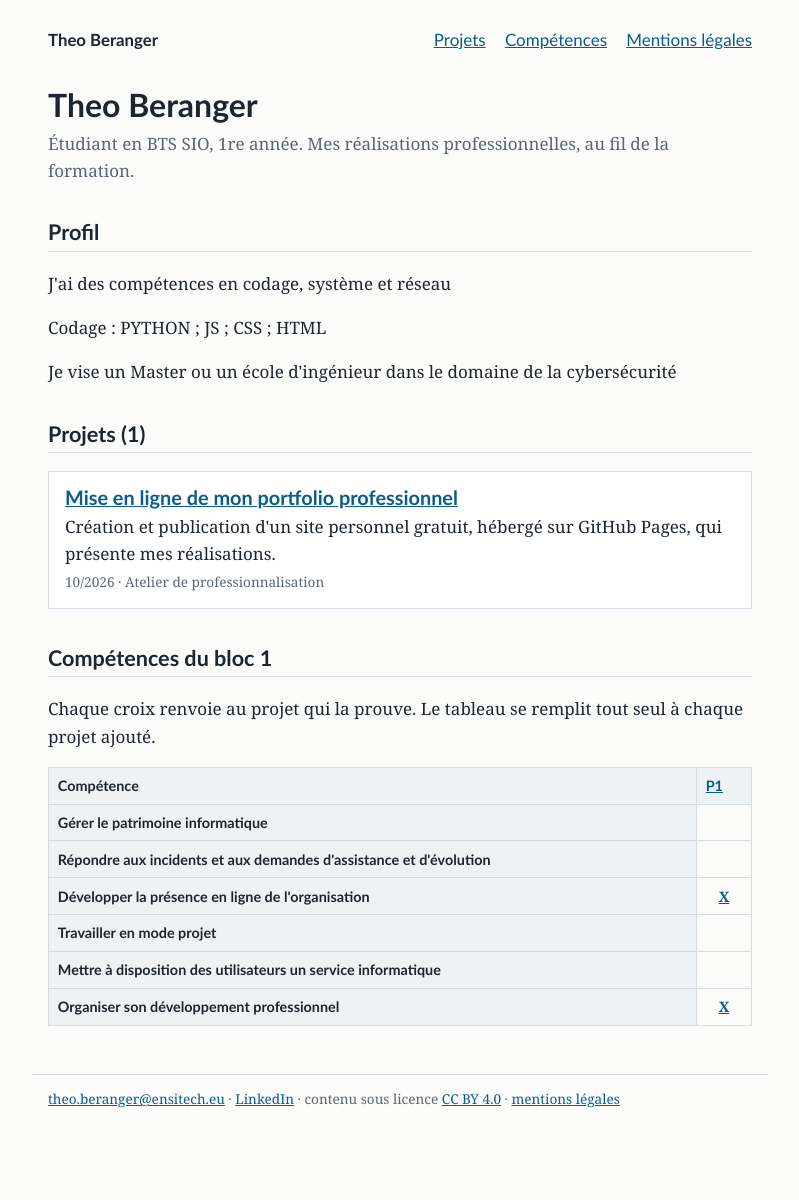
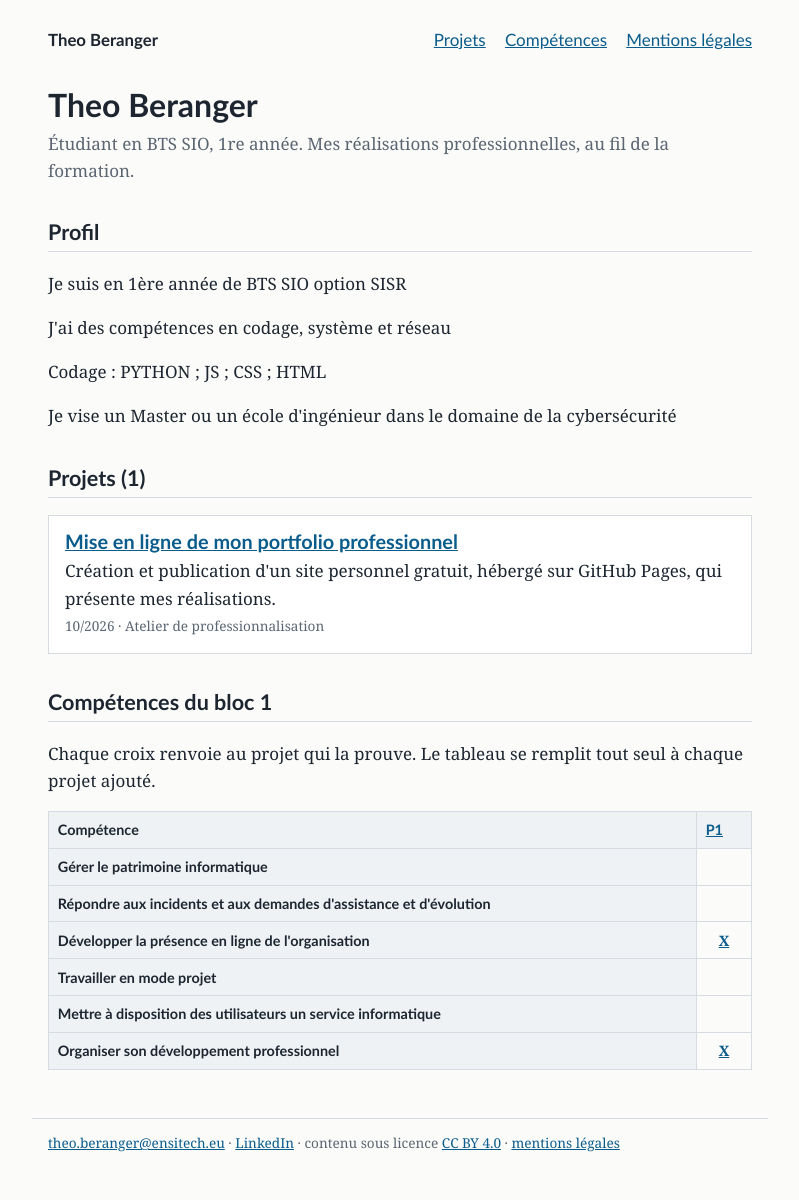
Before and after one commit to ThEbRnGGMS/portfolio, a Jekyll site: the page built from index.html, in a window 1280 px wide. Shown: the whole page, without its empty margins (240-1039 px from the left). Built offline with Jekyll 4.4.1, drawn with Linux system fonts in a browser that asks for light colours; before the commit the page ends 1155 px from its top, so only the background shows below that.

Commit message:
Update profile section with personal details
Added personal introduction and skills to the profile section.

```diff
--- a/index.html
+++ b/index.html
@@ -5,6 +5,7 @@ layout: default
 <p class="sous-titre">{{ site.description }}</p>
 
 <h2>Profil</h2>
+<p>Je suis en 1ère année de BTS SIO option SISR</p>
 <p>J'ai des compétences en codage, système et réseau</p>
 <p>Codage : PYTHON ; JS ; CSS ; HTML</p>
 <p>Je vise un Master ou un école d'ingénieur dans le domaine de la cybersécurité</p>
```
